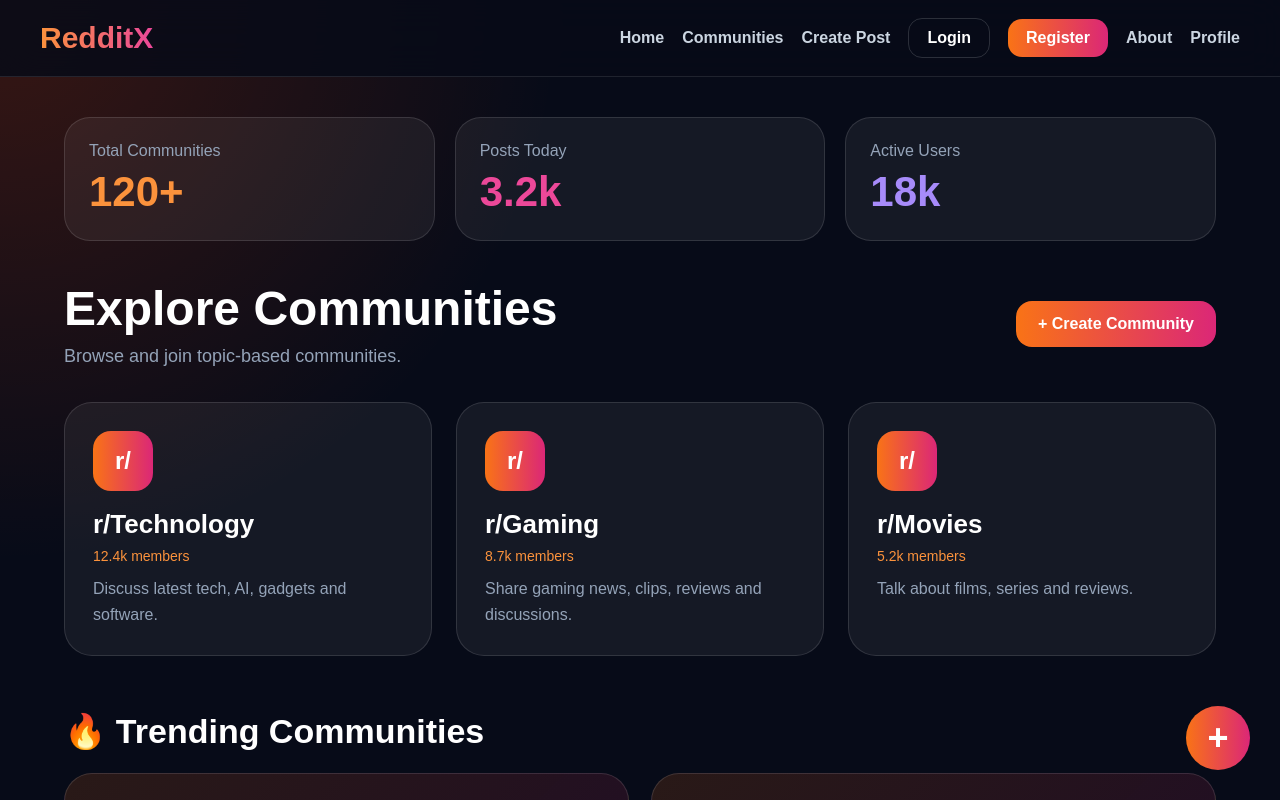
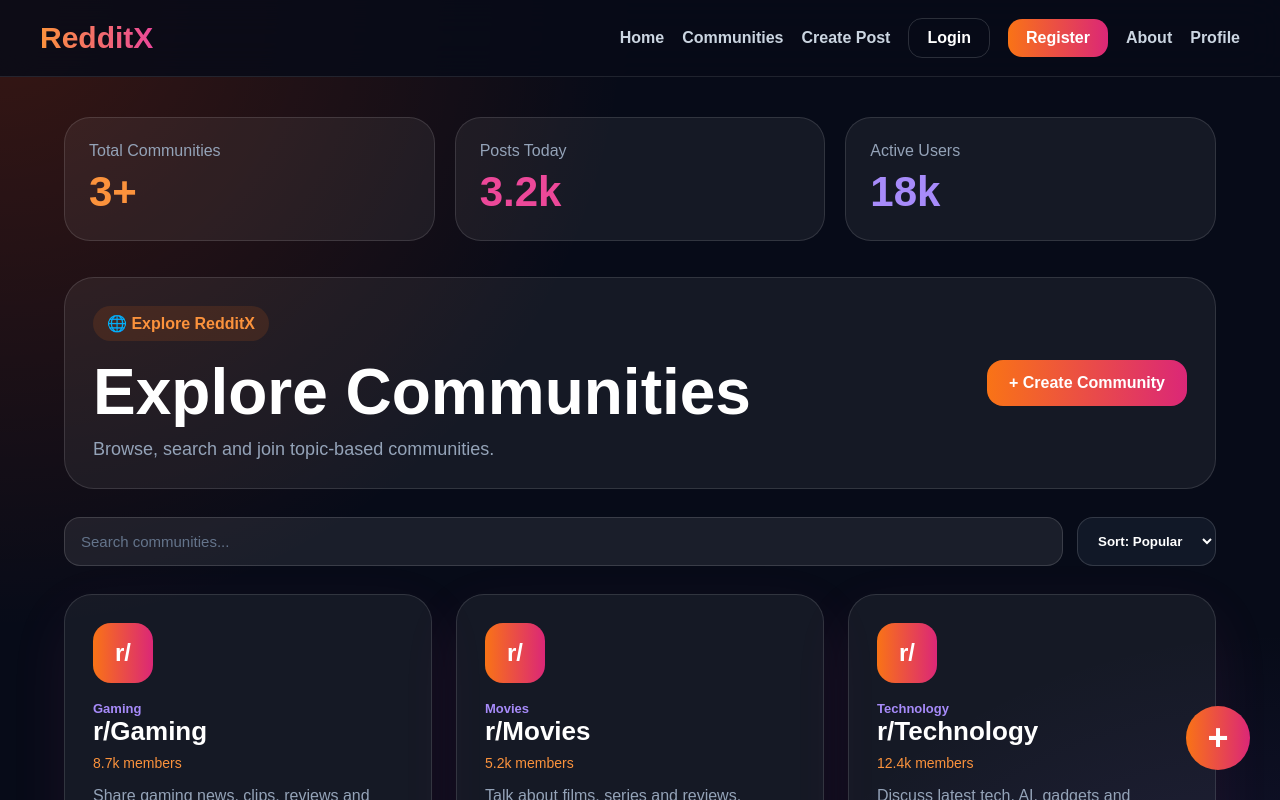
Before and after one commit to Kesarkarale/reddit-clone, a Next.js app: page /communities in a window 1280 px wide. Shown: the top 800 px of the page. Built offline with nearby package versions, Linux system fonts and the light colour scheme.

Commit message:
Update page.js

```diff
--- a/app/communities/page.js
+++ b/app/communities/page.js
@@ -1,57 +1,158 @@
+"use client";
+
+import { useEffect, useState } from "react";
 import Navbar from "../../components/Navbar";
 
-const communities = [
-  { name: "technology", title: "Technology", members: "12.4k", desc: "Discuss latest tech, AI, gadgets and software." },
-  { name: "gaming", title: "Gaming", members: "8.7k", desc: "Share gaming news, clips, reviews and discussions." },
-  { name: "movies", title: "Movies", members: "5.2k", desc: "Talk about films, series and reviews." },
+const defaultCommunities = [
+  {
+    name: "technology",
+    title: "Technology",
+    members: "12.4k",
+    desc: "Discuss latest tech, AI, gadgets and software.",
+    category: "Technology",
+  },
+  {
+    name: "gaming",
+    title: "Gaming",
+    members: "8.7k",
+    desc: "Share gaming news, clips, reviews and discussions.",
+    category: "Gaming",
+  },
+  {
+    name: "movies",
+    title: "Movies",
+    members: "5.2k",
+    desc: "Talk about films, series and reviews.",
+    category: "Movies",
+  },
 ];
 
 export default function Communities() {
+  const [search, setSearch] = useState("");
+  const [sort, setSort] = useState("popular");
+  const [communities, setCommunities] = useState(defaultCommunities);
+
+  useEffect(() => {
+    const saved = JSON.parse(localStorage.getItem("redditxCommunities")) || [];
+
+    const formatted = saved.map((item) => ({
+      name: item.slug,
+      title: item.name,
+      members: item.members || "1",
+      desc: item.description,
+      category: item.category || "General",
+    }));
+
+    setCommunities([...formatted, ...defaultCommunities]);
+  }, []);
+
+  const filteredCommunities = communities
+    .filter((c) =>
+      `${c.title} ${c.desc} ${c.category}`
+        .toLowerCase()
+        .includes(search.toLowerCase())
+    )
+    .sort((a, b) => {
+      if (sort === "az") return a.title.localeCompare(b.title);
+      if (sort === "newest") return 0;
+      return String(b.members).localeCompare(String(a.members));
+    });
+
   return (
     <main style={page}>
       <Navbar />
 
+      <style>{`
+        @keyframes fadeIn {
+          from { opacity: 0; transform: translateY(18px); }
+          to { opacity: 1; transform: translateY(0); }
+        }
+
+        .community-input::placeholder {
+          color: #64748b;
+        }
+      `}</style>
+
       <section style={container}>
         <div style={statsGrid}>
-          <Stat title="Total Communities" value="120+" color="#fb923c" />
+          <Stat title="Total Communities" value={communities.length + "+"} color="#fb923c" />
           <Stat title="Posts Today" value="3.2k" color="#ec4899" />
           <Stat title="Active Users" value="18k" color="#a78bfa" />
         </div>
 
-        <div style={header}>
+        <div style={heroBox}>
           <div>
+            <p style={badge}>🌐 Explore RedditX</p>
             <h1 style={title}>Explore Communities</h1>
-            <p style={sub}>Browse and join topic-based communities.</p>
+            <p style={sub}>
+              Browse, search and join topic-based communities.
+            </p>
           </div>
 
-          <a href="/create-community" style={btn}>+ Create Community</a>
+          <a href="/create-community" style={btn}>
+            + Create Community
+          </a>
+        </div>
+
+        <div style={tools}>
+          <input
+            className="community-input"
+            style={searchInput}
+            placeholder="Search communities..."
+            value={search}
+            onChange={(e) => setSearch(e.target.value)}
+          />
+
+          <select
+            style={select}
+            value={sort}
+            onChange={(e) => setSort(e.target.value)}
+          >
+            <option value="popular">Sort: Popular</option>
+            <option value="az">Sort: A - Z</option>
+            <option value="newest">Sort: Newest</option>
+          </select>
         </div>
 
         <div style={cardGrid}>
-          {communities.map((c) => (
+          {filteredCommunities.map((c) => (
             <a key={c.name} href={`/r/${c.name}`} style={card}>
               <div style={icon}>r/</div>
+
+              <p style={category}>{c.category}</p>
+
               <h2 style={cardTitle}>r/{c.title}</h2>
+
               <p style={members}>{c.members} members</p>
+
               <p style={desc}>{c.desc}</p>
+
+              <span style={joinPill}>Open Community →</span>
             </a>
           ))}
         </div>
 
+        {filteredCommunities.length === 0 && (
+          <div style={emptyBox}>
+            <h2>No communities found</h2>
+            <p>Try searching technology, gaming, movies or design.</p>
+          </div>
+        )}
+
         <h2 style={sectionTitle}>🔥 Trending Communities</h2>
 
         <div style={trendGrid}>
-          <div style={trendCard}>
+          <a href="/r/artificialintelligence" style={trendCard}>
             <p style={tag}>Trending #1</p>
             <h3 style={trendTitle}>r/artificialintelligence</h3>
             <p style={desc}>Discuss AI tools and machine learning.</p>
-          </div>
+          </a>
 
-          <div style={trendCard}>
+          <a href="/r/webdesign" style={trendCard}>
             <p style={tag}>Trending #2</p>
             <h3 style={trendTitle}>r/webdesign</h3>
             <p style={desc}>UI inspiration and animation discussions.</p>
-          </div>
+          </a>
         </div>
       </section>
 
@@ -71,18 +172,23 @@ function Stat({ title, value, color }) {
 
 const page = {
   minHeight: "100vh",
-  background: "radial-gradient(circle at top left, rgba(255,69,0,.2), transparent 35%), #070b18",
+  background:
+    "radial-gradient(circle at top left, rgba(255,69,0,.2), transparent 35%), radial-gradient(circle at bottom right, rgba(139,92,246,.18), transparent 35%), #070b18",
   color: "white",
   fontFamily: "Arial, sans-serif",
 };
 
-const container = { maxWidth: 1200, margin: "0 auto", padding: "40px 24px" };
+const container = {
+  maxWidth: 1200,
+  margin: "0 auto",
+  padding: "40px 24px 90px",
+};
 
 const statsGrid = {
   display: "grid",
   gridTemplateColumns: "repeat(auto-fit, minmax(220px, 1fr))",
   gap: 20,
-  marginBottom: 40,
+  marginBottom: 36,
 };
 
 const stat = {
@@ -90,19 +196,43 @@ const stat = {
   borderRadius: 26,
   background: "rgba(255,255,255,.06)",
   border: "1px solid rgba(255,255,255,.12)",
+  animation: "fadeIn .6s ease both",
 };
 
-const header = {
+const heroBox = {
   display: "flex",
   justifyContent: "space-between",
   alignItems: "center",
   gap: 20,
-  marginBottom: 35,
+  marginBottom: 28,
   flexWrap: "wrap",
+  padding: 28,
+  borderRadius: 30,
+  background: "rgba(255,255,255,.06)",
+  border: "1px solid rgba(255,255,255,.12)",
 };
 
-const title = { fontSize: 48, fontWeight: 900 };
-const sub = { color: "#94a3b8", marginTop: 10, fontSize: 18 };
+const badge = {
+  display: "inline-block",
+  padding: "8px 14px",
+  borderRadius: 999,
+  background: "rgba(249,115,22,.12)",
+  color: "#fb923c",
+  fontWeight: 800,
+  marginBottom: 14,
+};
+
+const title = {
+  fontSize: "clamp(42px,6vw,64px)",
+  fontWeight: 900,
+  margin: 0,
+};
+
+const sub = {
+  color: "#94a3b8",
+  marginTop: 10,
+  fontSize: 18,
+};
 
 const btn = {
   padding: "14px 22px",
@@ -110,6 +240,35 @@ const btn = {
   background: "linear-gradient(90deg,#f97316,#db2777)",
   color: "white",
   textDecoration: "none",
+  fontWeight: 900,
+};
+
+const tools = {
+  display: "flex",
+  gap: 14,
+  flexWrap: "wrap",
+  marginBottom: 28,
+};
+
+const searchInput = {
+  flex: 1,
+  minWidth: 240,
+  padding: "15px 16px",
+  borderRadius: 16,
+  background: "rgba(255,255,255,.08)",
+  border: "1px solid rgba(255,255,255,.14)",
+  color: "white",
+  outline: "none",
+  fontSize: 15,
+};
+
+const select = {
+  padding: "15px 16px",
+  borderRadius: 16,
+  background: "#111827",
+  color: "white",
+  border: "1px solid rgba(255,255,255,.14)",
+  outline: "none",
   fontWeight: 800,
 };
 
@@ -126,6 +285,7 @@ const card = {
   border: "1px solid rgba(255,255,255,.12)",
   textDecoration: "none",
   color: "white",
+  boxShadow: "0 20px 60px rgba(236,72,153,.08)",
 };
 
 const icon = {
@@ -141,11 +301,49 @@ const icon = {
   marginBottom: 18,
 };
 
-const cardTitle = { fontSize: 26, marginBottom: 8 };
-const members = { color: "#fb923c", fontSize: 14 };
-const desc = { color: "#94a3b8", marginTop: 12, lineHeight: 1.6 };
+const category = {
+  color: "#a78bfa",
+  fontSize: 13,
+  fontWeight: 800,
+};
 
-const sectionTitle = { fontSize: 34, marginTop: 55, marginBottom: 22 };
+const cardTitle = {
+  fontSize: 26,
+  marginBottom: 8,
+};
+
+const members = {
+  color: "#fb923c",
+  fontSize: 14,
+};
+
+const desc = {
+  color: "#94a3b8",
+  marginTop: 12,
+  lineHeight: 1.6,
+};
+
+const joinPill = {
+  display: "inline-block",
+  marginTop: 18,
+  color: "#fb7185",
+  fontWeight: 900,
+};
+
+const emptyBox = {
+  marginTop: 24,
+  padding: 30,
+  borderRadius: 26,
+  background: "rgba(255,255,255,.06)",
+  color: "#94a3b8",
+  textAlign: "center",
+};
+
+const sectionTitle = {
+  fontSize: 34,
+  marginTop: 55,
+  marginBottom: 22,
+};
 
 const trendGrid = {
   display: "grid",
@@ -158,10 +356,19 @@ const trendCard = {
   borderRadius: 28,
   background: "linear-gradient(135deg,rgba(249,115,22,.14),rgba(219,39,119,.12))",
   border: "1px solid rgba(255,255,255,.12)",
+  textDecoration: "none",
+  color: "white",
 };
 
-const tag = { color: "#fb923c", fontSize: 14 };
-const trendTitle = { fontSize: 26, marginTop: 10 };
+const tag = {
+  color: "#fb923c",
+  fontSize: 14,
+};
+
+const trendTitle = {
+  fontSize: 26,
+  marginTop: 10,
+};
 
 const floating = {
   position: "fixed",
```
